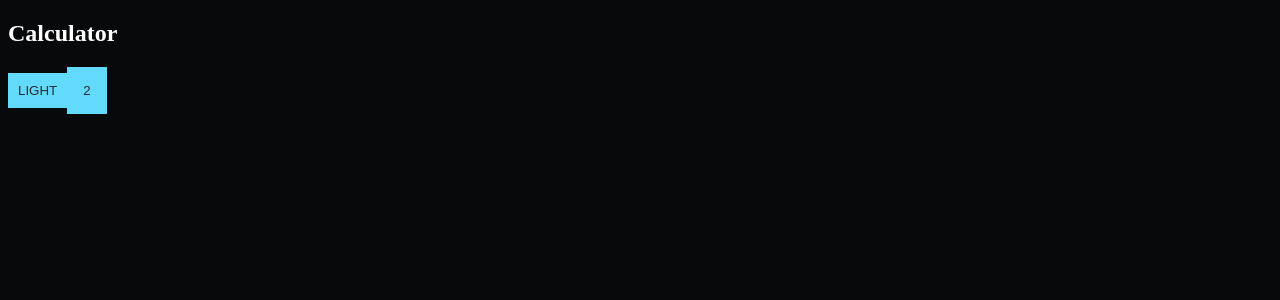
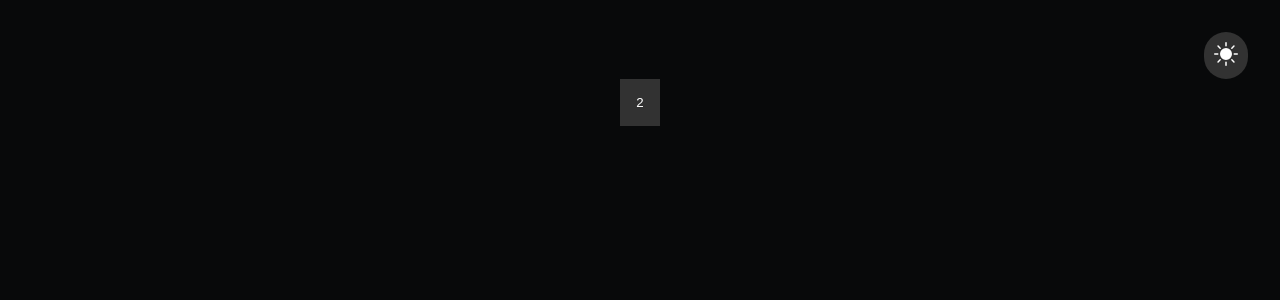
Before and after one commit to roninJosue/calculator, a React (Create React App) app: page / in a window 1280 px wide. Shown: the top 300 px of the page. Built offline with nearby package versions, Linux system fonts and the light colour scheme.

Commit message:
Adding icon to button toggle

```diff
--- a/package.json
+++ b/package.json
@@ -8,6 +8,7 @@
     "@testing-library/user-event": "^13.5.0",
     "react": "^17.0.2",
     "react-dom": "^17.0.2",
+    "react-icons": "^4.3.1",
     "react-scripts": "5.0.0",
     "recoil": "^0.6.1",
     "styled-components": "^5.3.3",
--- a/src/App.js
+++ b/src/App.js
@@ -4,6 +4,8 @@ import {ThemeProvider} from "styled-components";
 import themeAtom from "./recoil/theme/atom";
 import {darkTheme, lightTheme} from "./styles/theme";
 import Calculator from "./components/Calculator";
+import ThemeToggler from "./components/ThemeToggler";
+import {Main} from "./components/Styled/Main";
 
 function App() {
   const theme = useRecoilValue(themeAtom)
@@ -12,9 +14,10 @@ function App() {
   return (
     <ThemeProvider theme={selectedTheme}>
       <GlobalStyles/>
-      <main>
+      <Main>
+        <ThemeToggler />
         <Calculator />
-      </main>
+      </Main>
     </ThemeProvider>
   );
 }
--- a/src/components/Calculator/Calculator.jsx
+++ b/src/components/Calculator/Calculator.jsx
@@ -1,14 +1,9 @@
 import React from 'react';
 import Button from "../Button";
-import ThemeToggler from "../ThemeToggler";
 
 const Calculator = () => {
   return (
     <section>
-      <h1>
-        Calculator
-      </h1>
-      <ThemeToggler />
       <Button text={2} onClick={() => console.log('test')} />
     </section>
   );
--- a/src/components/Styled/Button.jsx
+++ b/src/components/Styled/Button.jsx
@@ -1,13 +1,24 @@
 import styled from "styled-components";
 
 export const StyledButton = styled.button`
-  background-color: #61dafb;
-  color: #282c34;
+  background-color: ${({theme}) => theme.operatorButtonBg};
+  color: ${({theme}) => theme.color};
   border: none;
   padding: 1rem;
   cursor: pointer;
+
+  &:hover{
+    background-color: ${({theme}) => theme.operatorButtonHoverBg}
+  }
+
+  &:active{
+    background-color: ${({theme}) => theme.operatorButtonActiveBg}
+  }
 `
 export const ThemeButton = styled(StyledButton)`
   padding: .625rem;
   text-transform: uppercase;
+  border: none;
+  align-self: end;
+  border-radius: 50px;
 `
--- /dev/null
+++ b/src/components/Styled/Main.jsx
@@ -0,0 +1,9 @@
+import styled from "styled-components"
+
+export const Main = styled.main`
+  display: flex;
+  flex-direction: column;
+  justify-content: center;
+  align-items: center;
+  transition: all .5s ease-in;
+`
--- a/src/components/ThemeToggler/ThemeToggler.jsx
+++ b/src/components/ThemeToggler/ThemeToggler.jsx
@@ -1,5 +1,6 @@
 import {useRecoilState} from "recoil";
 import {ThemeButton} from "../Styled/Button";
+import {BsFillSunFill, BsFillMoonFill} from "react-icons/bs";
 import themeAtom from "../../recoil/theme/atom";
 import {THEMES} from "../../constants";
 
@@ -12,7 +13,10 @@ const ThemeToggler = () => {
 
   return (
     <ThemeButton onClick={handleClick}>
-      {theme === THEMES.DARK ? THEMES.LIGHT : THEMES.DARK}
+      {theme === THEMES.DARK ?
+        <span><BsFillSunFill size='1.5rem' /></span> :
+        <span><BsFillMoonFill size='1.5rem' /></span>
+      }
     </ThemeButton>
   )
 }
--- a/src/styles/GlobalStyles.js
+++ b/src/styles/GlobalStyles.js
@@ -5,5 +5,7 @@ export const GlobalStyles = createGlobalStyle`
     background: ${({theme}) => theme.bodyBg};
     color: ${({theme}) => theme.color};
     transition: all .3s ease-in;
+    margin: 0;
+    padding: 2rem;
   }
 `
--- a/src/styles/theme.js
+++ b/src/styles/theme.js
@@ -5,9 +5,10 @@ export const lightTheme = {
   numberButtonHoverBg: '#fcfcfd',
   operatorButtonBg: '#f9f9f9',
   operatorButtonHoverBg: '#faf4f6',
+  operatorButtonActiveBg: '#f9f8fc',
   equalButtonBg: '#266c88',
   equalButtonHoverBg: '#3b7993',
-  bodyBg: '#fff'
+  bodyBg: '#155592'
 }
 
 export const darkTheme = {
@@ -17,6 +18,7 @@ export const darkTheme = {
   numberButtonHoverBg: '#323137',
   operatorButtonBg: '#323232',
   operatorButtonHoverBg: '#3f3a3e',
+  operatorButtonActiveBg: '#28272d',
   equalButtonBg: '#6fc4d5',
   equalButtonHoverBg: '#67b3c3',
   bodyBg: '#08090A'
```
Also changed, not shown: 1 other file (tests, documents, lock files or other folders).
